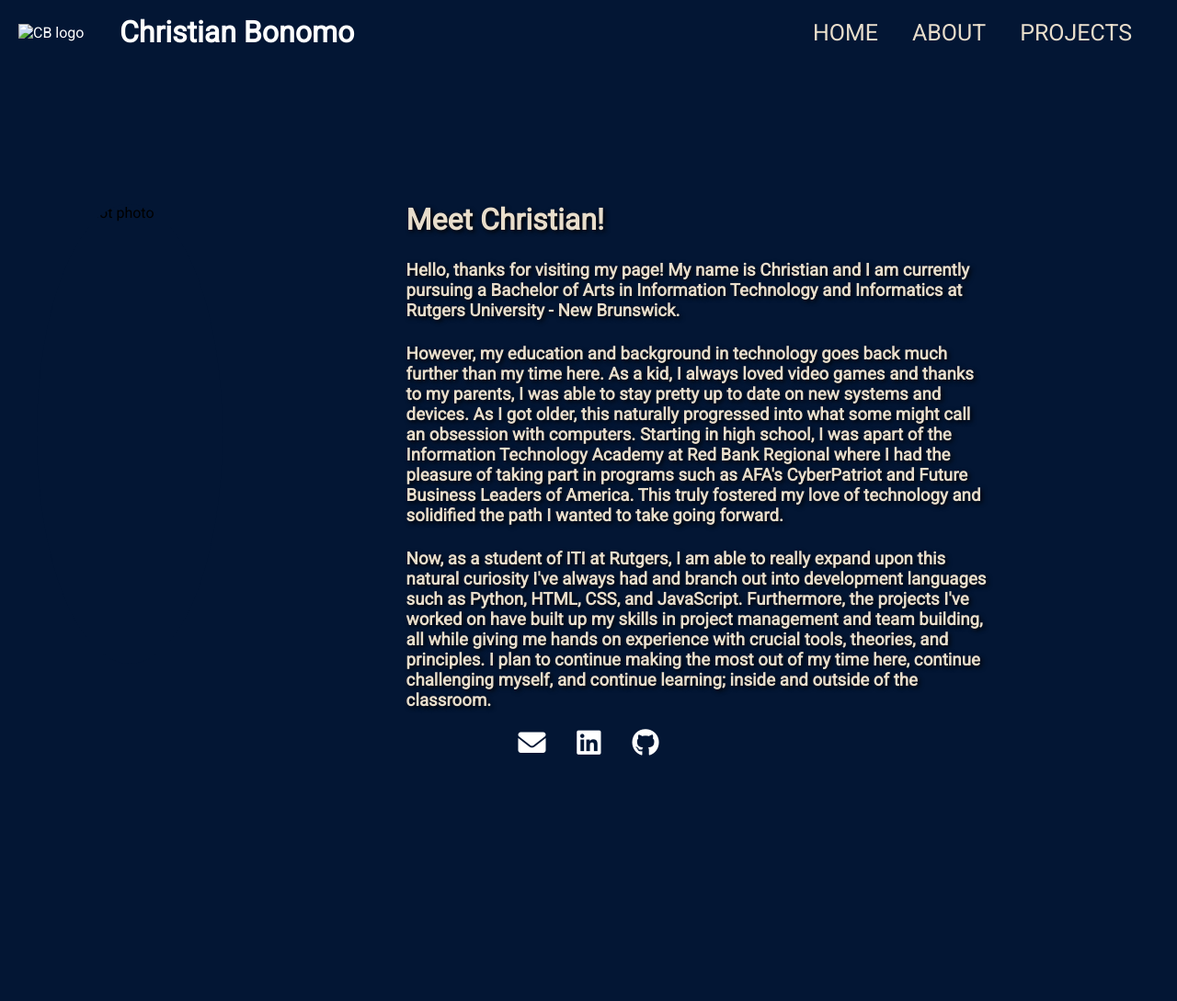
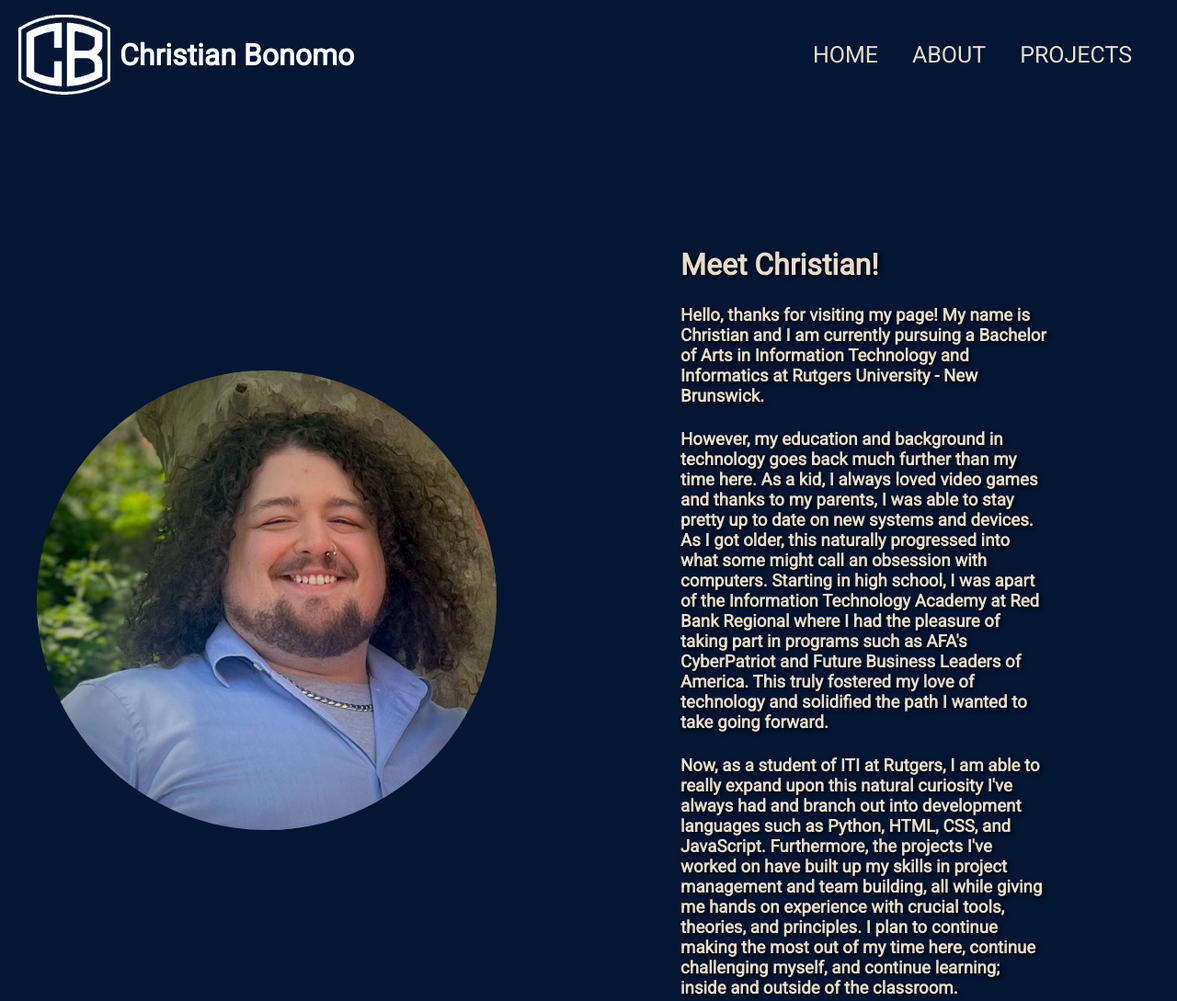
Before and after one commit to ChristianBonomo/christianbonomo.github.io, a plain HTML site: page about.html in a window 1280 px wide. Shown: the top 1089 px of the page at 92% size. Before the commit the page ends 843 px from the top, so only its background shows below. Drawn offline with Linux system fonts and the light colour scheme.

Commit message:
update about.html

```diff
--- a/about.html
+++ b/about.html
@@ -10,7 +10,7 @@
 <div class="header">
   <div class="nav">
     <ul class = "logo">
-      <img src="assets/images/logo.jpg" alt="CB logo"/>
+      <img src="assets/images/logo.jpeg" alt="CB logo"/>
        <h1>Christian Bonomo</h1>
     </ul>
 
@@ -29,7 +29,7 @@
 </div>
 
 <div class ="main">
-  <img src="assets/images/headshot.jpeg" alt="headshot photo" class="headshot">
+  <img src="assets/images/headshot.jpg" alt="headshot photo" class="headshot">
   <div class="text">
     <h1>
       Meet Christian!
```
